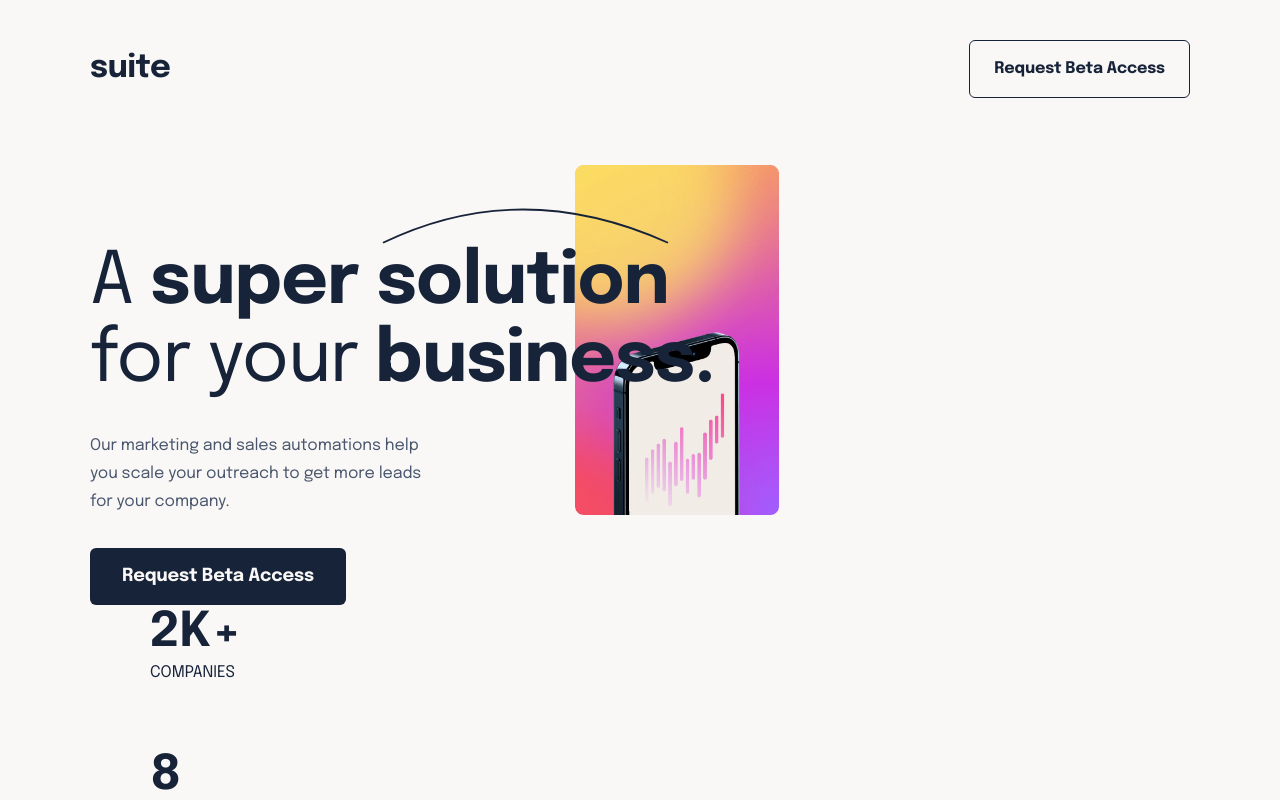
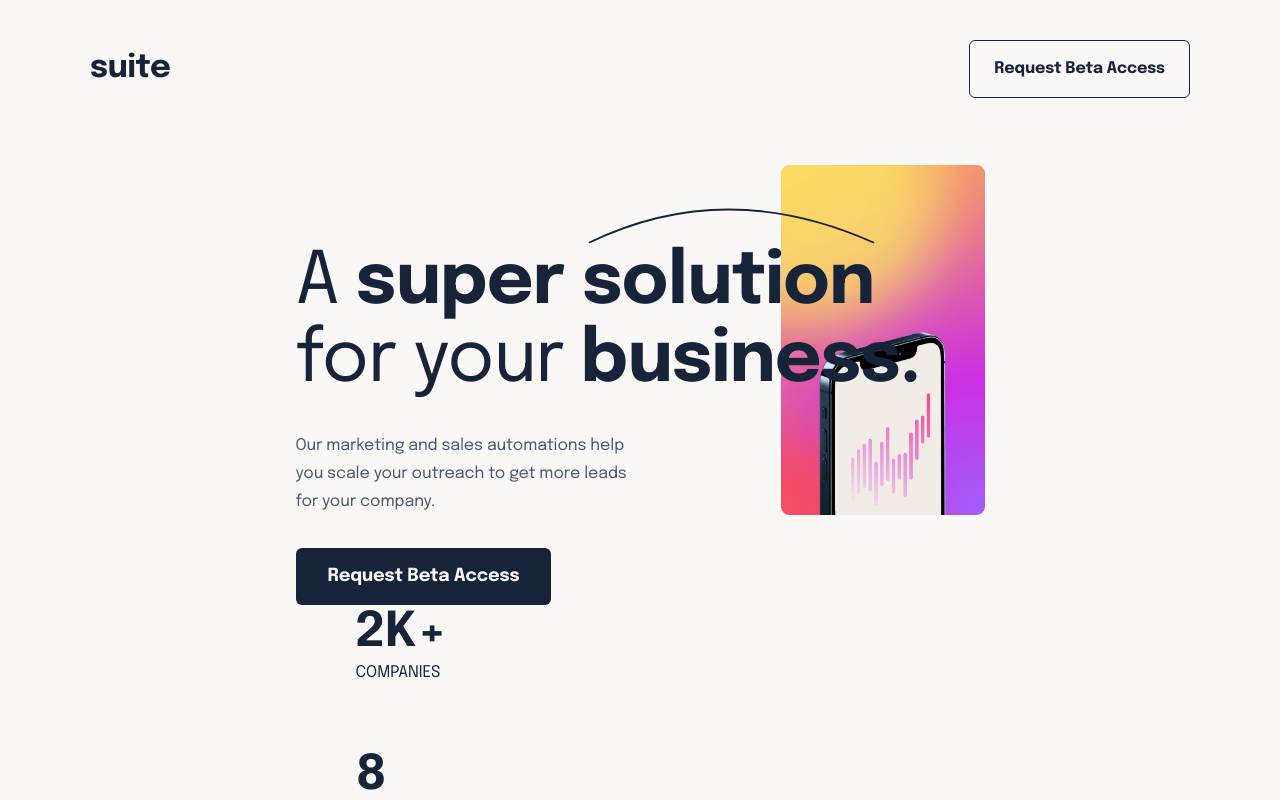
Before and after one commit to Huayao-Zheng/suite-landing-page, a React (Create React App) app: page / in a window 1280 px wide. Shown: the top 800 px of the page. Built offline with nearby package versions, Linux system fonts and the light colour scheme.

Commit message:
centered hero section

```diff
--- a/src/layout/Hero.jsx
+++ b/src/layout/Hero.jsx
@@ -10,7 +10,8 @@ export const Hero = () => {
       id="hero"
       className="myContainer grid- pt-[56px] md:pt-[80px] xl:pt-[67px]
       grid gap-8
-      md:grid-cols-[408px_77px_204px] md:grid-rows-[1fr_83px] md:gap-0"
+      md:grid-cols-[408px_77px_204px] md:grid-rows-[1fr_83px] md:gap-0 md:place-content-center
+      "
     >
       {/* layout the grid template and pass the grid-itme classes through below's components */}
       <HeroIntro className="md:row-span-1 md:col-start-1 md:col-end-3" />
```
